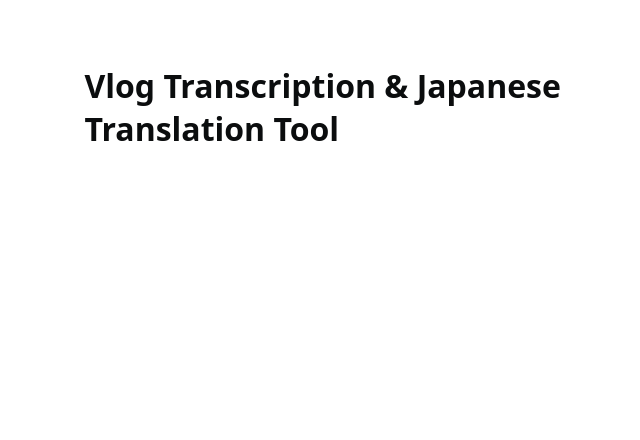
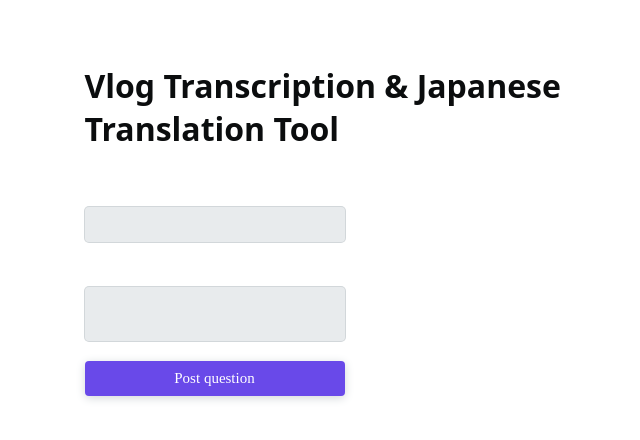
Before and after one commit to craftzdog/vlog-translator, a Next.js app: page / in a window 1280 px wide. Shown: the top 440 px of the page, without its empty margins (263-903 px from the left). Built offline with nearby package versions, Linux system fonts and the light colour scheme.

Commit message:
fix(ui): add a form to the page

```diff
--- a/pages/components/video-form.tsx
+++ b/pages/components/video-form.tsx
@@ -2,7 +2,7 @@ import React from 'react'
 import * as Form from '@radix-ui/react-form'
 import { styled } from '@stitches/react'
 
-const FormDemo = () => (
+export const VideoForm = () => (
   <FormRoot>
     <FormField name="email">
       <Flex css={{ alignItems: 'baseline', justifyContent: 'space-between' }}>
@@ -109,5 +109,3 @@ const Button = styled('button', {
   '&:not(:disabled):hover': { backgroundColor: '$purple600' },
   '&:not(:disabled):focus': { boxShadow: `0 0 0 2px black` }
 })
-
-export default FormDemo
--- a/pages/index.tsx
+++ b/pages/index.tsx
@@ -1,6 +1,7 @@
 import Head from 'next/head'
 import StitchesLogo from '../components/StitchesLogo'
 import { styled } from '../stitches.config'
+import { VideoForm } from './components/video-form'
 
 const Box = styled('div', {})
 
@@ -42,6 +43,7 @@ export default function Home() {
       </Head>
       <Container size={{ '@initial': '1', '@bp1': '2' }}>
         <Text as="h1">Vlog Transcription &amp; Japanese Translation Tool</Text>
+        <VideoForm />
       </Container>
     </Box>
   )
```
